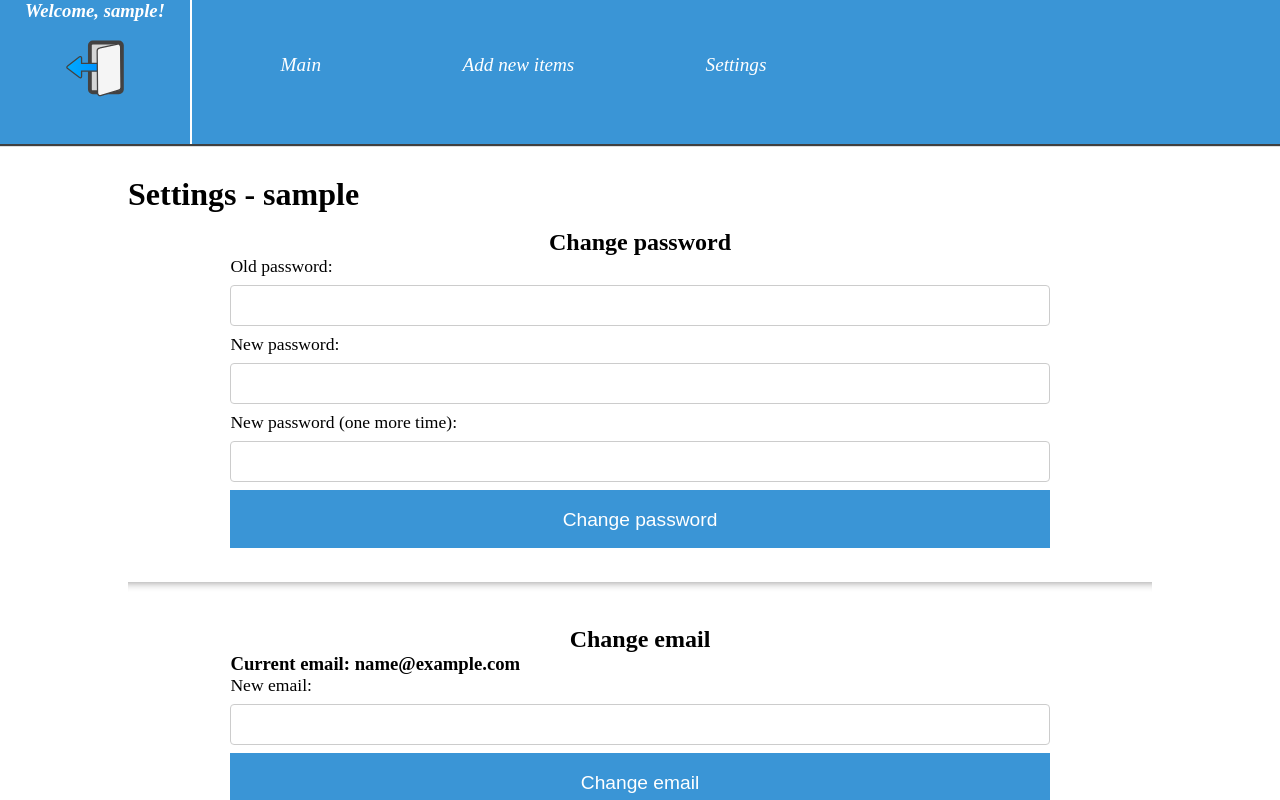
After one commit to RajeshKannanDoss/django-learning, a Django app: template work_training/fifa_league/templates/user/settings.html in a window 1280 px wide. The commit adds this page. Run offline with Django 3.2, Linux system fonts and the light colour scheme; the template is opened without the code that fills it: values that come from a table or form of the project are taken from there, others are empty; the visitor is signed in with stand-in values (Sample User, id 1); parts of the project's set-up code (start-up, migrations or seed data) failed here and were passed over.

Commit message:
feat: Add settings menu to user
- create settings.html, user_settings.css
- add new forms for change email and password
- add new API viewset for user ( change password and email)

```diff
--- a/work_training/fifa_league/forms.py
+++ b/work_training/fifa_league/forms.py
@@ -27,6 +27,25 @@ class UserLoginForm(forms.Form):
     """
     username = forms.SlugField()
     password = forms.CharField(widget=forms.PasswordInput)
+
+
+class UserChangePasswordForm(forms.Form):
+    """
+    Form to change user password
+    """
+    old_password = forms.CharField(widget=forms.PasswordInput,
+                                   label='Old password')
+    new_password1 = forms.CharField(widget=forms.PasswordInput,
+                                    label='New password')
+    new_password2 = forms.CharField(widget=forms.PasswordInput,
+                                    label='New password (one more time)')
+
+
+class UserChangeEmailForm(forms.Form):
+    """
+    Form for user email change
+    """
+    new_email = forms.EmailField(label='New email')
 
 
 class LeagueCreateForm(forms.ModelForm):
--- a/work_training/fifa_league/static/fifa_league/css/base.css
+++ b/work_training/fifa_league/static/fifa_league/css/base.css
@@ -8,8 +8,7 @@
 
 html, body
 {
-    width: 100%;
-    height: 100%;
+overflow-x: hidden;
 }
 
 .main_top
--- /dev/null
+++ b/work_training/fifa_league/static/fifa_league/css/user_settings.css
@@ -0,0 +1,33 @@
+.page_form
+{
+    width: 80%;
+    margin: 1em auto;
+}
+
+.page_form h2
+{
+    text-align: center;
+}
+
+.page_form input[type=password], input[type=email]
+{
+    width: 100%;
+    padding: 12px 20px;
+    margin: 8px 0;
+    display: inline-block;
+    border: 1px solid #ccc;
+    border-radius: 4px;
+    box-sizing: border-box;
+}
+
+.page_form label
+{
+    font-size: 1.1em;
+}
+
+.separate_line
+{
+  height: 10px;
+  border: 0;
+  box-shadow: 0 10px 10px -10px #8c8b8b inset;
+}
--- a/work_training/fifa_league/static/fifa_league/js/user_UI.js
+++ b/work_training/fifa_league/static/fifa_league/js/user_UI.js
@@ -25,8 +25,11 @@ var user_UI = {
         var createTeamForm = $("#create-team-form");
         var createPlayerForm = $("#create-player-form");
         var createTeamStatForm = $("#create-teamstat-form");
+        var changePasswordForm = $("#user-change-password-form");
+        var changeEmailForm = $("#user-change-email-form");
 
-        // menus sequence set up (need to refactor)
+        // menus sequence set up
+        // TODO: Refactor this part of code
         $(".menus_choose_buttons_div div:first").addClass('focus_button');
         $(".menus_forms_div form:first").addClass('focus_form');
 
@@ -252,5 +255,49 @@ var user_UI = {
                 })
             })
         // END
+
+        changePasswordForm.on("submit", function(event)
+        {
+            event.preventDefault();
+            url = changePasswordForm.attr('action');
+            var obj = {
+                    old_password: $("#user-change-password-form input[name=old_password]").val(),
+                    new_password1: $("#user-change-password-form input[name=new_password1]").val(),
+                    new_password2: $("#user-change-password-form input[name=new_password2]").val(),
+                }
+                Ajax.send(obj, url)
+                .done(function (response) {
+                    showAlert(response);
+                    $(':input','#user-change-password-form')
+                        .removeAttr('checked')
+                        .removeAttr('selected')
+                        .not(':button, :submit, :reset, :hidden, :radio, :checkbox')
+                        .val('');
+                })
+                .fail(function (response) {
+                    showAlert(response.responseText);
+                })
+        })
+
+        changeEmailForm.on("submit", function(event)
+        {
+            event.preventDefault();
+            url = changeEmailForm.attr('action');
+            var obj = {
+                    new_email: $("#user-change-email-form input[name=new_email]").val()
+                }
+                Ajax.send(obj, url)
+                .done(function (response) {
+                    showAlert(response);
+                    $(':input','#user-change-email-form')
+                        .removeAttr('checked')
+                        .removeAttr('selected')
+                        .not(':button, :submit, :reset, :hidden, :radio, :checkbox')
+                        .val('');
+                })
+                .fail(function (response) {
+                    showAlert(response.responseText);
+                })
+        })
     }
 }
--- a/work_training/fifa_league/templates/base.html
+++ b/work_training/fifa_league/templates/base.html
@@ -159,11 +159,10 @@
         {% endif %}
     </div>
     <div class="menu_div">
-        <a href="{% url 'fifa_league:index' %}">
-            <div class="btn">Main</div>
-        </a>
+        <a href="{% url 'fifa_league:index' %}"><div class="btn">Main</div></a>
         {% if request.user.is_authenticated %}
         <div class="btn" id="menus-open-button">Add new items</div>
+        <a href="{% url 'fifa_league:user_settings' username=request.user.username %}"><div class="btn">Settings</div></a>
         {% endif %}
     </div>
 </div>
--- /dev/null
+++ b/work_training/fifa_league/templates/user/settings.html
@@ -0,0 +1,38 @@
+{% extends 'base.html' %}
+
+{% load static %}
+{% load i18n %}
+
+{% block title %}
+<title>{% trans 'Settings' %} - {{ request.user.username }}</title>
+{% endblock %}
+
+{% block static %}
+<link href="{% static 'fifa_league/css/user_settings.css'%}" rel="stylesheet" />
+{% endblock %}
+
+{% block body %}
+    <h1>{% trans 'Settings' %} - {{ request.user.username }}</h1>
+    <form class="page_form" action="/fifa/api/user/{{ request.user.pk}}/change_password/" method="post" id="user-change-password-form">
+                    <h2>Change password</h2>
+                    {% csrf_token %}
+                    {{ user_change_password_form }}
+                    <button class="addmenu_btn" type="submit">Change password</button>
+    </form>
+    <br>
+    <hr class="separate_line">
+    <br>
+    <form class="page_form" method="post" action='/fifa/api/user/{{ request.user.pk}}/change_email/'id="user-change-email-form">
+                    <h2>Change email</h2>
+                    <h3>Current email:
+                        {% if request.user.email %}
+                            {{ request.user.email }}
+                        {% else %}
+                            none
+                        {% endif %}
+                    </h3>
+                    {% csrf_token %}
+                    {{ user_change_email_form }}
+                    <button class="addmenu_btn" type="submit">Change email</button>
+    </form>
+{% endblock %}
--- a/work_training/fifa_league/urls.py
+++ b/work_training/fifa_league/urls.py
@@ -6,6 +6,7 @@ from . import views
 from rest_framework.routers import SimpleRouter
 
 router = SimpleRouter()
+router.register(r'user', views.UserViewSet, base_name='user')
 router.register(r'teams', views.TeamViewSet, base_name='teams')
 router.register(r'leagues', views.LeagueList.as_view(), base_name='leagues')
 
@@ -21,6 +22,8 @@ urlpatterns = [
     url(r'^logout_user', views.LogOutUserView.as_view(), name='logout_user'),
     url(r'^login_user/', views.LoginUserView.as_view(), name='login_user'),
     url(r'^create_user/', views.CreateUserView.as_view(), name='create_user'),
+    url(r'^user/(?P<username>[0-9a-zA-Z]+)/settings',
+        views.UserSettingsView.as_view(), name='user_settings'),
 
 
     url(r'^create_league/', views.CreateLeagueView.as_view(),
```
Also changed, not shown: work_training/fifa_league/views.py (+102 -2 lines).
